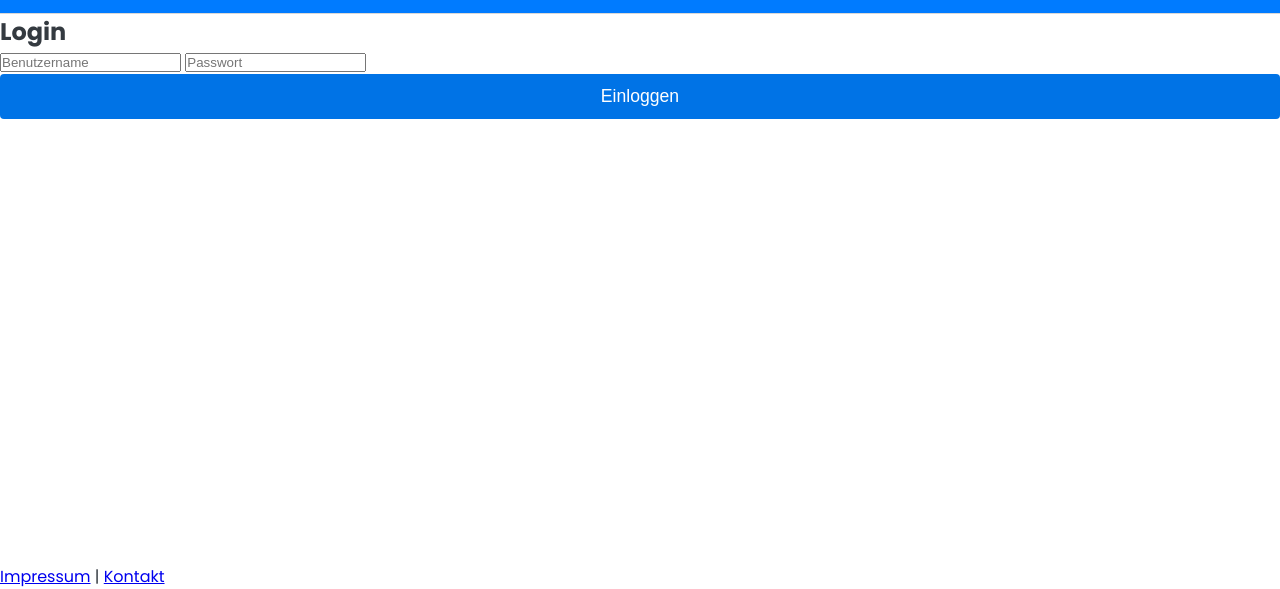
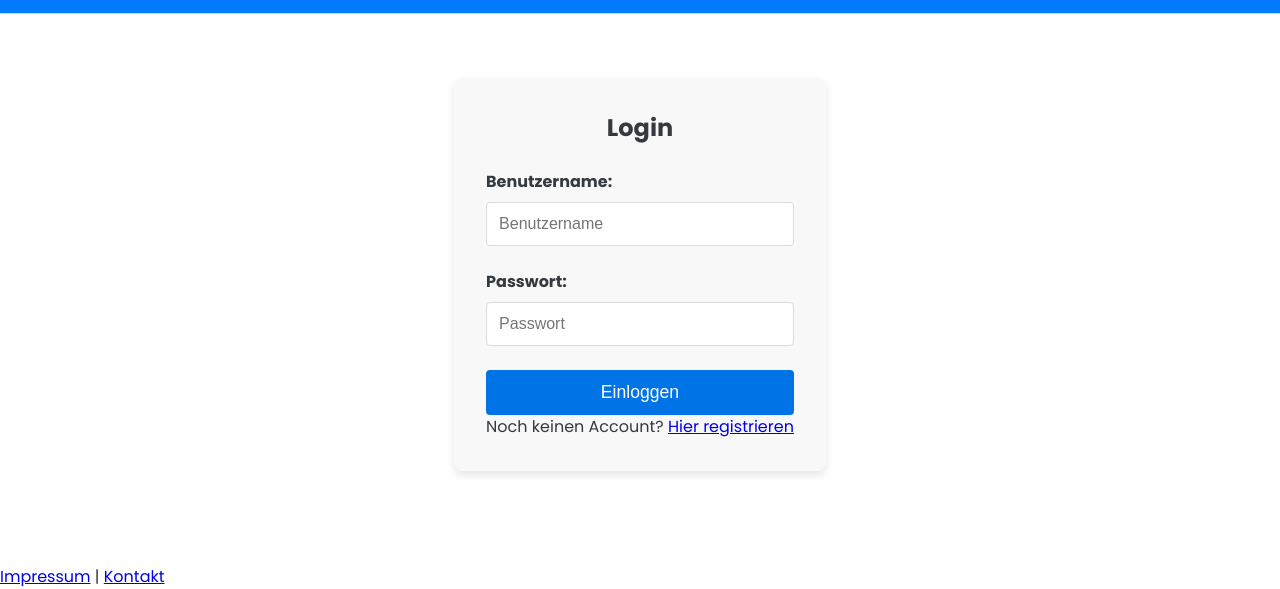
Before and after one commit to ventdracs/webtech_navid_pascal, a website: page public/login.html in a window 1280 px wide. Shown: the part 211-800 px from the top of the page. Drawn offline with Linux system fonts and the light colour scheme.

Commit message:
login page styling change

```diff
--- a/public/login.html
+++ b/public/login.html
@@ -9,13 +9,23 @@
 </head>
 <body>
     <div id="global-header"></div>
-    <form id="loginForm" class="person-form">
-        <h2>Login</h2>
-        <input type="text" id="username" placeholder="Benutzername" required />
-        <input type="password" id="password" placeholder="Passwort" required />
-        <button type="submit">Einloggen</button>
-    </form>
-
+    <main>
+        <section class="contact-form">
+            <h2>Login</h2>
+            <form id="loginForm">
+                <div class="form-group">
+                    <label for="username">Benutzername:</label>
+                    <input type="text" id="username" placeholder="Benutzername" required />
+                </div>
+                <div class="form-group">
+                    <label for="password">Passwort:</label>
+                    <input type="password" id="password" placeholder="Passwort" required />
+                </div>
+                <button type="submit">Einloggen</button>
+            </form>
+            <p>Noch keinen Account? <a href="register.html">Hier registrieren</a></p>
+        </section>
+    </main>
     <footer>
         <p><a href="Impressum.html">Impressum</a> | <a href="Kontakt.html">Kontakt</a></p>
     </footer>
```
